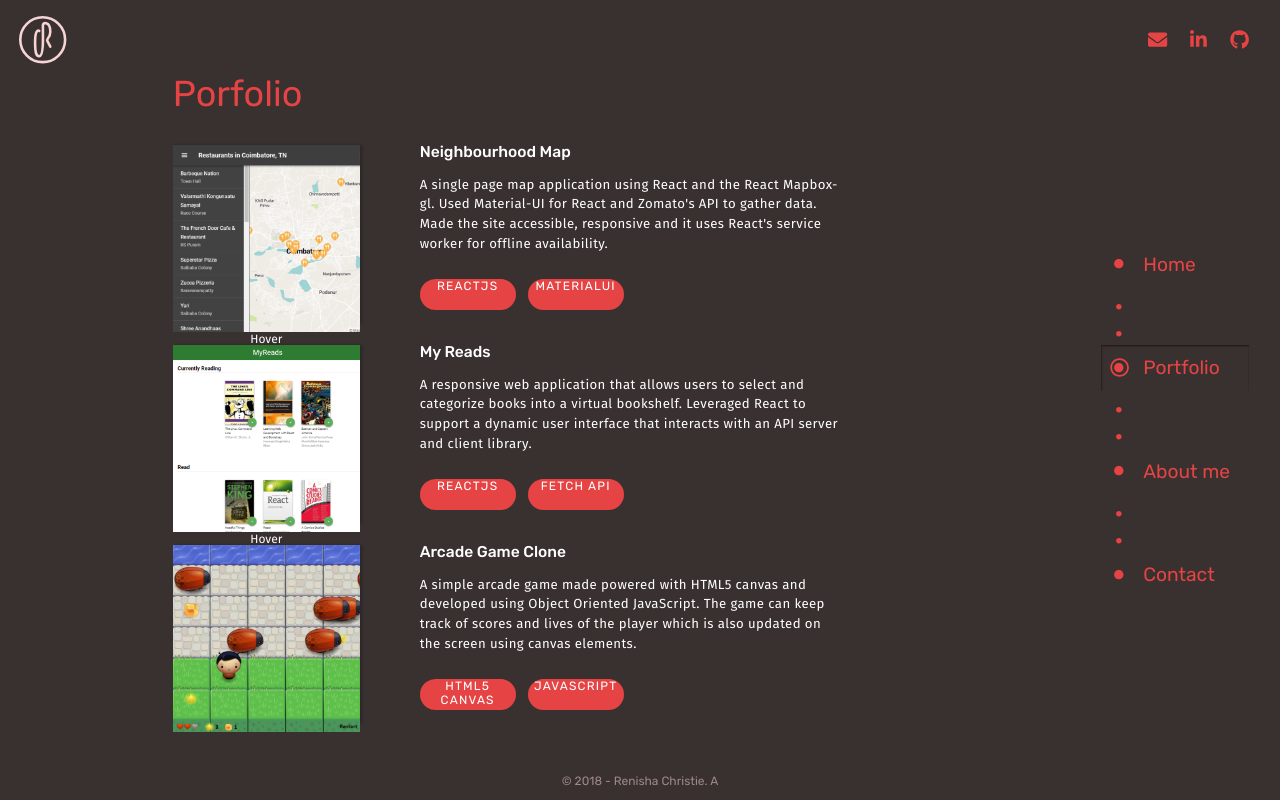
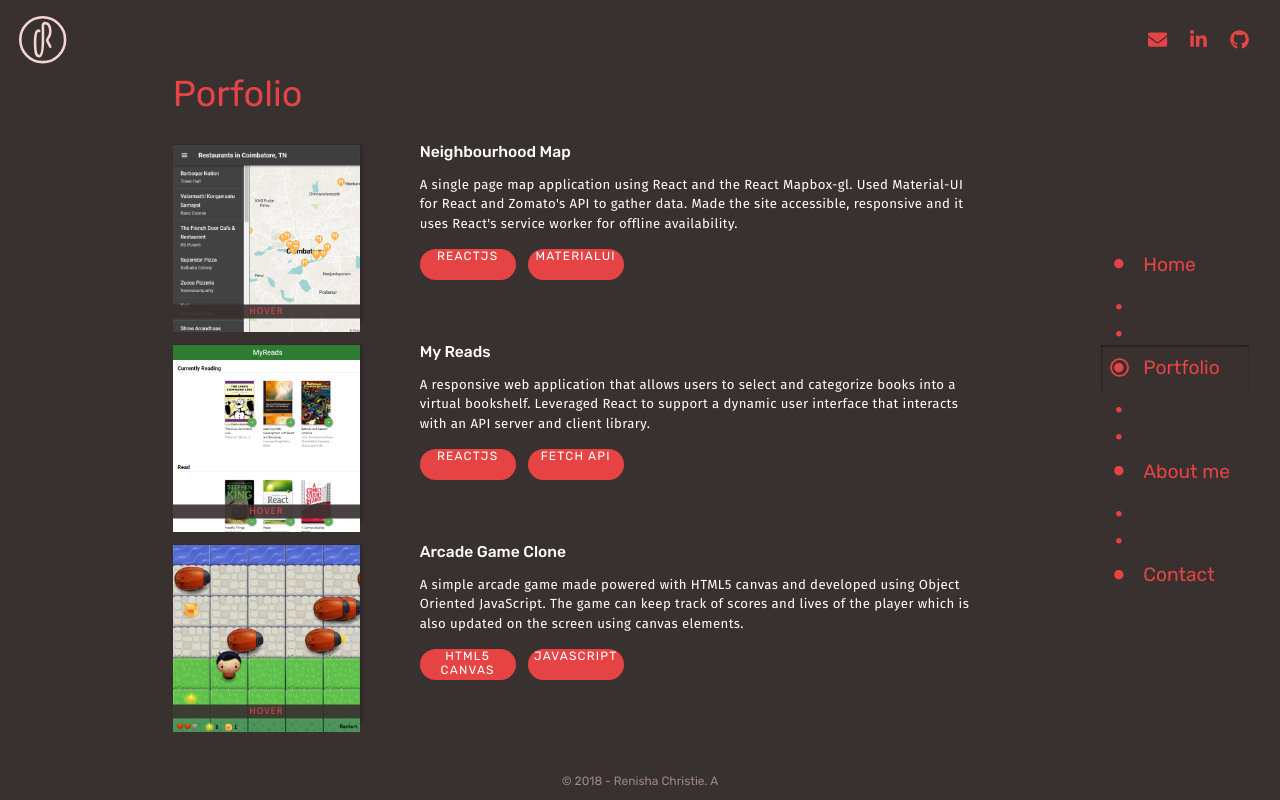
Before and after one commit to crisner/my-portfolio, a React (Create React App) app: page /portfolio in a window 1280 px wide. Built offline with nearby package versions, Linux system fonts and the light colour scheme.

Commit message:
Change item width, add zdepth to overlay and add mouseOver class styles

```diff
--- a/src/components/PortfolioItem.module.css
+++ b/src/components/PortfolioItem.module.css
@@ -1,7 +1,7 @@
 .Item {
     display: flex;
     flex-direction: row;
-    width: 75%;
+    width: 90%;
     height: calc(75vh/3);
 }
 
@@ -18,6 +18,22 @@
     width: calc(70vh/3);
 }
 
+.thumbnail .mouseOver {
+    color: #e64444;
+    font-size: 0.8em;
+    letter-spacing: 0.1em;
+    text-transform: uppercase;
+    width: 100%;
+    padding: 0.14em 0;
+    background: #393030e8;
+    text-align: center;
+    position: relative;
+    top: -17%;
+    left: 0%;
+    bottom: 0;
+    transform: translate(0, 17%);
+}
+
 .thumbnail .overlay {
     display: flex;
     flex-direction: column;
@@ -29,6 +45,7 @@
     opacity: 0;
     cursor: pointer;
     transition: opacity 0.4s ease-in;
+    z-index: 1;
 }
 
 .thumbnail .overlay:hover {
@@ -102,12 +119,13 @@
 .details h4 {
     font-size: 1.3em;
     font-weight: 500;
-    margin: 0.6em 0;
+    margin: 0.6em 0 0.4em;
     font-family: 'Rubik', sans-serif;
 }
 
 .details p {
     font-size: 1.1em !important;
+    margin-bottom: 0.2em;
 }
 
 .details .skills {
@@ -139,6 +157,10 @@
 
     .details h4 {
         margin: 1em 0;
+    }
+
+    .thumbnail .mouseOver {
+        display: none;
     }
 
     .thumbnail .overlay {
```
